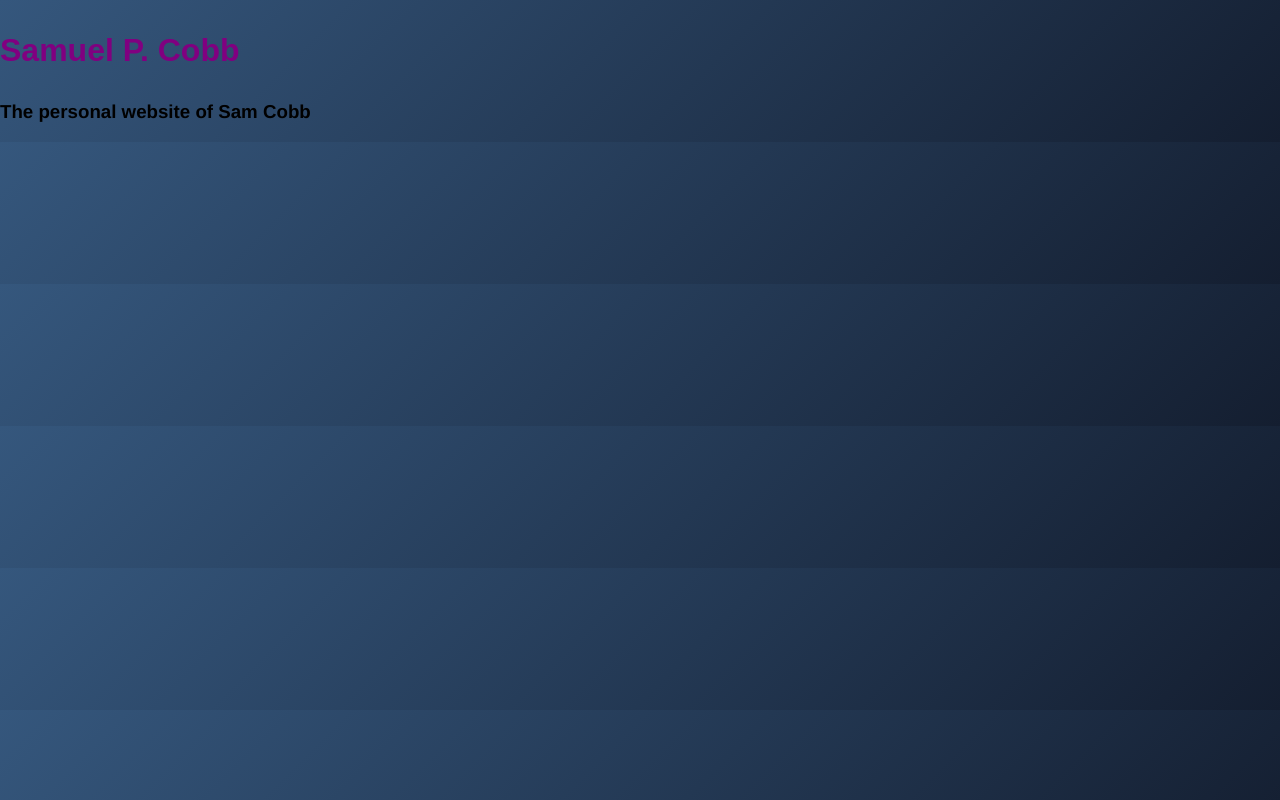
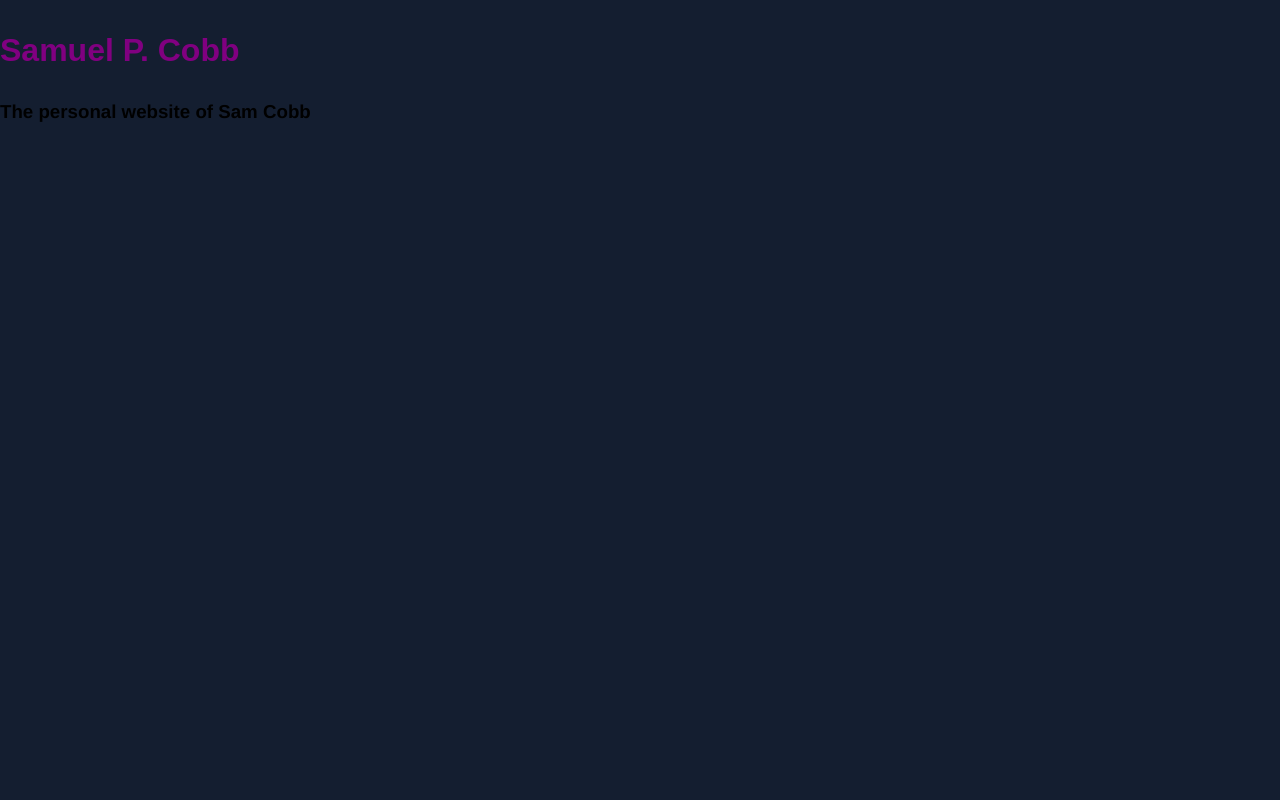
Before and after one commit to GitHubSamC/samcobb.github.io, a plain HTML site: page index.html in a window 1280 px wide. Drawn offline with Linux system fonts and the light colour scheme.

Commit message:
Update style.css

```diff
--- a/style.css
+++ b/style.css
@@ -2,7 +2,6 @@ body {
   /* Old browsers */
   background: #141E30;
   /* Chrome 10-25, Safari 5.1-6 */
-  background: -webkit-linear-gradient(-45deg, #35577D, #141E30);
   /* W3C, IE 10+/ Edge, Firefox 16+, Chrome 26+, Opera 12+, Safari 7+ */
   margin: 0;
   padding: 0;
```
